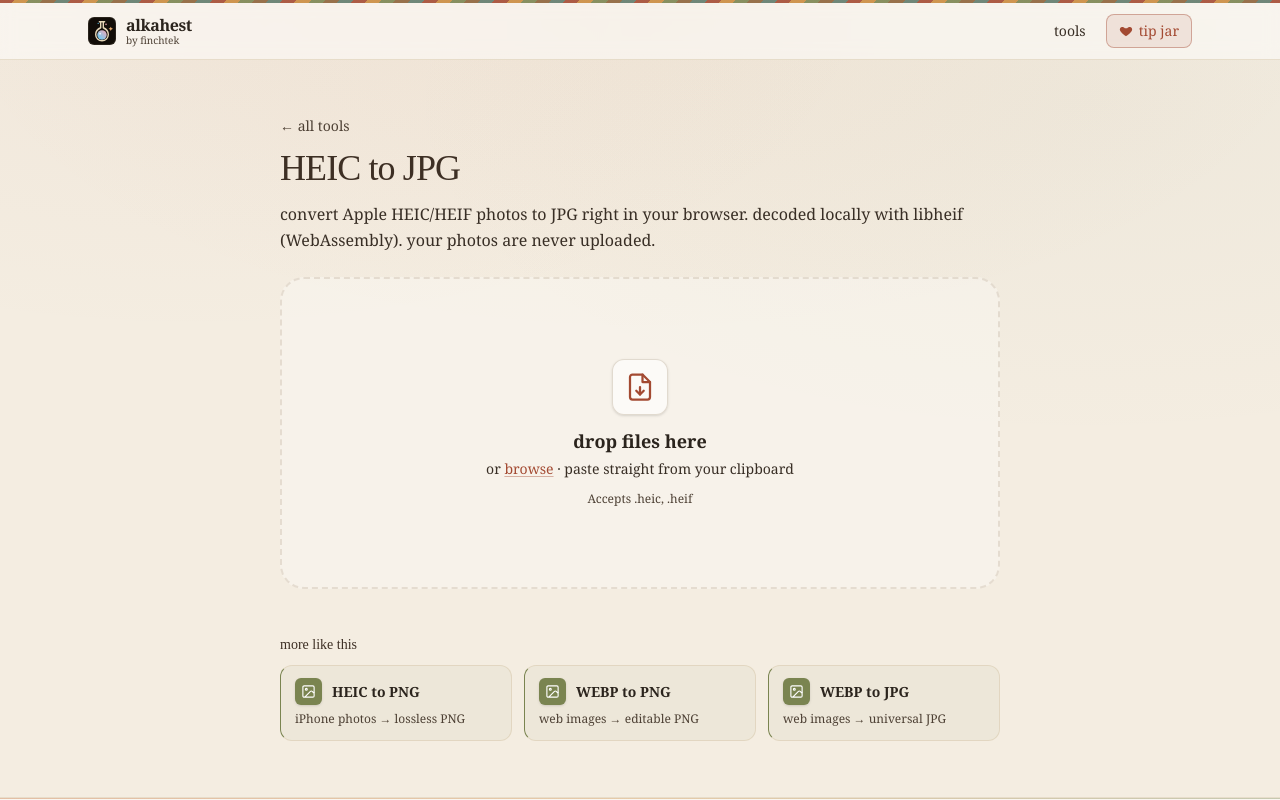
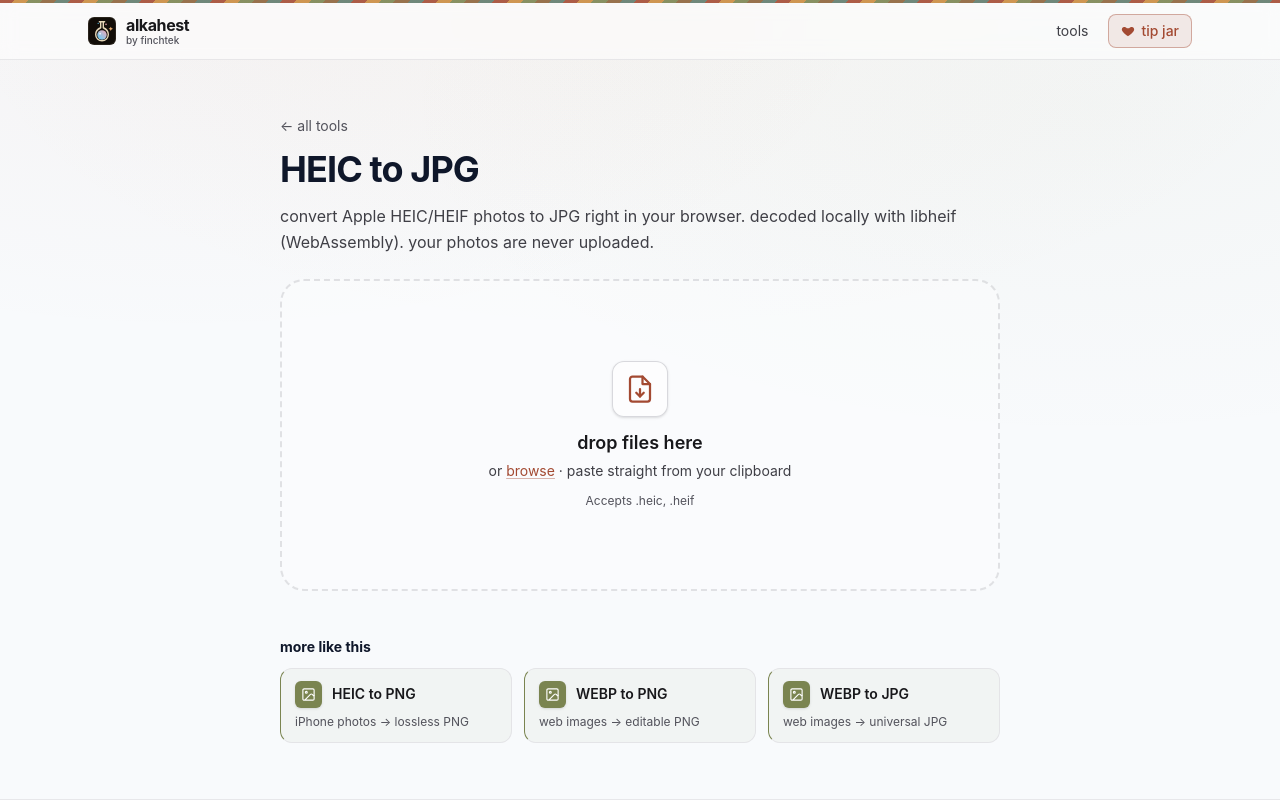
Before and after one commit to finchtek/alkahest, a SvelteKit app: page /heic-to-jpg in a window 1280 px wide. Shown: the top 800 px of the page. Built offline with nearby package versions, Linux system fonts and the light colour scheme.

Commit message:
fix an d font

```diff
--- a/src/app.css
+++ b/src/app.css
@@ -1,19 +1,19 @@
 @import 'tailwindcss';
-@import url('https://fonts.googleapis.com/css2?family=Vollkorn:ital,wght@0,400;0,600;0,700;1,400&family=UnifrakturCook:wght@700&display=swap');
+@import url('https://fonts.googleapis.com/css2?family=Inter:wght@400;500;600;700;800&display=swap');
 
 @theme {
-	/* FinchTek palette: earth tones, light warm ground */
-	--color-zinc-50: #f4ede1;
-	--color-zinc-100: #e8dcc8;
-	--color-zinc-200: #dcc9af;
-	--color-zinc-300: #d6c6a7;
-	--color-zinc-400: #baaa95;
-	--color-zinc-500: #6b5847;
-	--color-zinc-600: #4d4034;
-	--color-zinc-700: #382e25;
-	--color-zinc-800: #2c221a;
-	--color-zinc-900: #2b241d;
-	--color-zinc-950: #1b1611;
+	/* Crisp neutral zinc palette for maximum contrast & legibility */
+	--color-zinc-50: #fafafa;
+	--color-zinc-100: #f4f4f5;
+	--color-zinc-200: #e4e4e7;
+	--color-zinc-300: #d4d4d8;
+	--color-zinc-400: #a1a1aa;
+	--color-zinc-500: #71717a;
+	--color-zinc-600: #52525b;
+	--color-zinc-700: #3f3f46;
+	--color-zinc-800: #27272a;
+	--color-zinc-900: #18181b;
+	--color-zinc-950: #09090b;
 
 	/* terracotta primary */
 	--color-accent-50: #fdf3e7;
@@ -28,8 +28,8 @@
 	--color-brown-500: #8c6239;
 	--color-teal-500: #5f7a6b;
 
-	--font-sans: 'Vollkorn', Georgia, 'Times New Roman', serif;
-	--font-display: 'UnifrakturCook', 'Vollkorn', serif;
+	--font-sans: 'Inter', -apple-system, BlinkMacSystemFont, 'Segoe UI', Roboto, sans-serif;
+	--font-display: 'Inter', -apple-system, BlinkMacSystemFont, 'Segoe UI', Roboto, sans-serif;
 	--font-mono:
 		ui-monospace, 'SF Mono', SFMono-Regular, Menlo, Consolas, 'Liberation Mono', monospace;
 }
@@ -39,13 +39,14 @@
 	scroll-behavior: smooth;
 }
 
-/* light warm ground */
+/* Crisp light background */
 body {
-	background-color: #f4ede1;
+	background-color: #f8fafc;
+	color: #0f172a;
 	background-image:
-		radial-gradient(700px 340px at 15% 0%, rgb(154 79 63 / 0.04), transparent),
-		radial-gradient(700px 340px at 50% 0%, rgb(194 109 51 / 0.05), transparent),
-		radial-gradient(700px 340px at 85% 10%, rgb(95 111 82 / 0.04), transparent);
+		radial-gradient(700px 340px at 15% 0%, rgb(163 74 50 / 0.04), transparent),
+		radial-gradient(700px 340px at 50% 0%, rgb(201 138 62 / 0.04), transparent),
+		radial-gradient(700px 340px at 85% 10%, rgb(122 132 80 / 0.04), transparent);
 }
 
 @media (prefers-reduced-motion: reduce) {
@@ -61,10 +62,10 @@
 }
 
 ::selection {
-	background: rgb(245 169 184 / 0.3);
+	background: rgb(163 74 50 / 0.2);
 }
 
-/* FinchTek headings — display face for moments, body serif for hierarchy */
+/* Clean modern typography */
 h1,
 h2,
 h3,
@@ -72,18 +73,17 @@
 h5,
 h6 {
 	font-family: var(--font-display);
-	font-weight: 400;
-	line-height: 1.15;
-	color: #3d2f24;
+	font-weight: 700;
+	line-height: 1.2;
+	color: #0f172a;
 }
 
-/* body text stays in serif */
 p, li, label, button, .body-text {
 	font-family: var(--font-sans);
 }
 
 .card {
-	@apply rounded-xl border border-zinc-300/50 bg-white/70 transition hover:border-zinc-400/70 hover:shadow-sm;
+	@apply rounded-xl border border-zinc-200 bg-white transition hover:border-zinc-300 hover:shadow-xs;
 }
 
 /* spectrum hairline: terracotta → amber → moss */
@@ -91,9 +91,7 @@
 	background: linear-gradient(90deg, #c26d33, #c98a3e, #7a8450);
 }
 
-/* guild stripe: the FinchTek five-color diagonal weave, used as a fun
-   decorative flourish (never as content filler here — this app is finished,
-   not a placeholder) */
+/* guild stripe */
 .guild-stripe {
 	background-image: repeating-linear-gradient(
 		135deg,
@@ -105,7 +103,7 @@
 	);
 }
 
-/* solid-color pill badges, matching the main FinchTek site's badge system */
+/* solid-color pill badges */
 .badge {
 	@apply inline-flex items-center rounded-full px-2.5 py-0.5 text-[0.65rem] font-bold tracking-wide text-white uppercase;
 }
@@ -131,5 +129,5 @@
 }
 
 .btn-secondary {
-	@apply inline-flex cursor-pointer items-center justify-center gap-2 rounded-full border border-zinc-400/50 bg-white/50 px-6 py-2.5 font-semibold text-zinc-800 transition hover:bg-white hover:border-zinc-500 focus-visible:outline-2 focus-visible:outline-offset-2 focus-visible:outline-[#a34a32];
+	@apply inline-flex cursor-pointer items-center justify-center gap-2 rounded-full border border-zinc-300 bg-white px-6 py-2.5 font-semibold text-zinc-900 transition hover:bg-zinc-50 hover:border-zinc-400 focus-visible:outline-2 focus-visible:outline-offset-2 focus-visible:outline-[#a34a32];
 }
--- a/src/lib/components/SuccessModal.svelte
+++ b/src/lib/components/SuccessModal.svelte
@@ -82,7 +82,7 @@
 				</button>
 			</div>
 
-			<p class="mt-3 text-sm leading-relaxed text-zinc-200">
+			<p class="mt-3 text-sm leading-relaxed text-zinc-300">
 				processed right on your device: {results.length}
 				{results.length === 1 ? 'file' : 'files'}, {formatBytes(totalOut)}{saved > 0.01
 					? ` (${Math.round(saved * 100)}% smaller)`
@@ -104,15 +104,15 @@
 				<button class="btn-secondary" onclick={onreset}>transmute more files</button>
 			</div>
 
-			<div class="mt-5 rounded-xl border border-white/15 bg-white/[0.06] p-4 text-center">
-				<p class="text-sm font-medium leading-relaxed text-amber-100">
+			<div class="mt-5 rounded-xl border border-zinc-700 bg-zinc-800/90 p-4 text-center">
+				<p class="text-sm font-medium leading-relaxed text-zinc-100">
 					{cheekyMessages[messageIndex]}
 				</p>
 				<a
 					href={SITE.tipUrl}
 					target="_blank"
 					rel="noopener noreferrer"
-					class="mt-3 inline-flex items-center gap-2 rounded-xl border border-amber-500/50 bg-amber-500/15 px-4 py-2 text-sm font-bold text-amber-200 transition hover:bg-amber-500/25 hover:text-white"
+					class="mt-3 inline-flex items-center gap-2 rounded-xl bg-[#a34a32] px-4 py-2 text-sm font-bold text-white shadow-md transition hover:bg-[#8c3d28]"
 				>
 					<svg width="15" height="15" viewBox="0 0 24 24" fill="currentColor" aria-hidden="true">
 						<path d="M12 21s-7.5-4.7-10-9.3C.4 8.6 2.2 5 5.7 5c2 0 3.4 1.1 4.3 2.4h4c.9-1.3 2.3-2.4 4.3-2.4 3.5 0 5.3 3.6 3.7 6.7C19.5 16.3 12 21 12 21Z" />
--- a/src/lib/convert/pdf.ts
+++ b/src/lib/convert/pdf.ts
@@ -22,6 +22,11 @@
 	for (let i = 0; i < files.length; i++) {
 		progress({ ratio: i / files.length, label: `Adding ${files[i].name} (${i + 1}/${files.length})` });
 		const src = await PDFDocument.load(await files[i].arrayBuffer(), { ignoreEncryption: true });
+		try {
+			src.getForm().flatten();
+		} catch {
+			// ignore if document has no form or fields
+		}
 		const pages = await out.copyPages(src, src.getPageIndices());
 		for (const p of pages) out.addPage(p);
 	}
@@ -68,6 +73,11 @@
 	const { PDFDocument } = await getPdfLib();
 	const file = files[0];
 	const src = await PDFDocument.load(await file.arrayBuffer(), { ignoreEncryption: true });
+	try {
+		src.getForm().flatten();
+	} catch {
+		// ignore if document has no form or fields
+	}
 	const ranges = parseRanges(String(opts.ranges ?? ''), src.getPageCount());
 	const base = file.name.replace(/\.pdf$/i, '');
 	const results: ConvertResult[] = [];
--- a/src/routes/edit-pdf/+page.svelte
+++ b/src/routes/edit-pdf/+page.svelte
@@ -123,6 +123,11 @@
 		try {
 			const { PDFDocument, degrees } = await import('pdf-lib');
 			const src = await PDFDocument.load(srcBytes.slice(0), { ignoreEncryption: true });
+			try {
+				src.getForm().flatten();
+			} catch {
+				// ignore if document has no form or fields
+			}
 			const out = await PDFDocument.create();
 			const existingIdx = pages
 				.map((p, i) => ({ p, i }))
```
Also changed, not shown: 61 other files (tests, documents, lock files or other folders).
